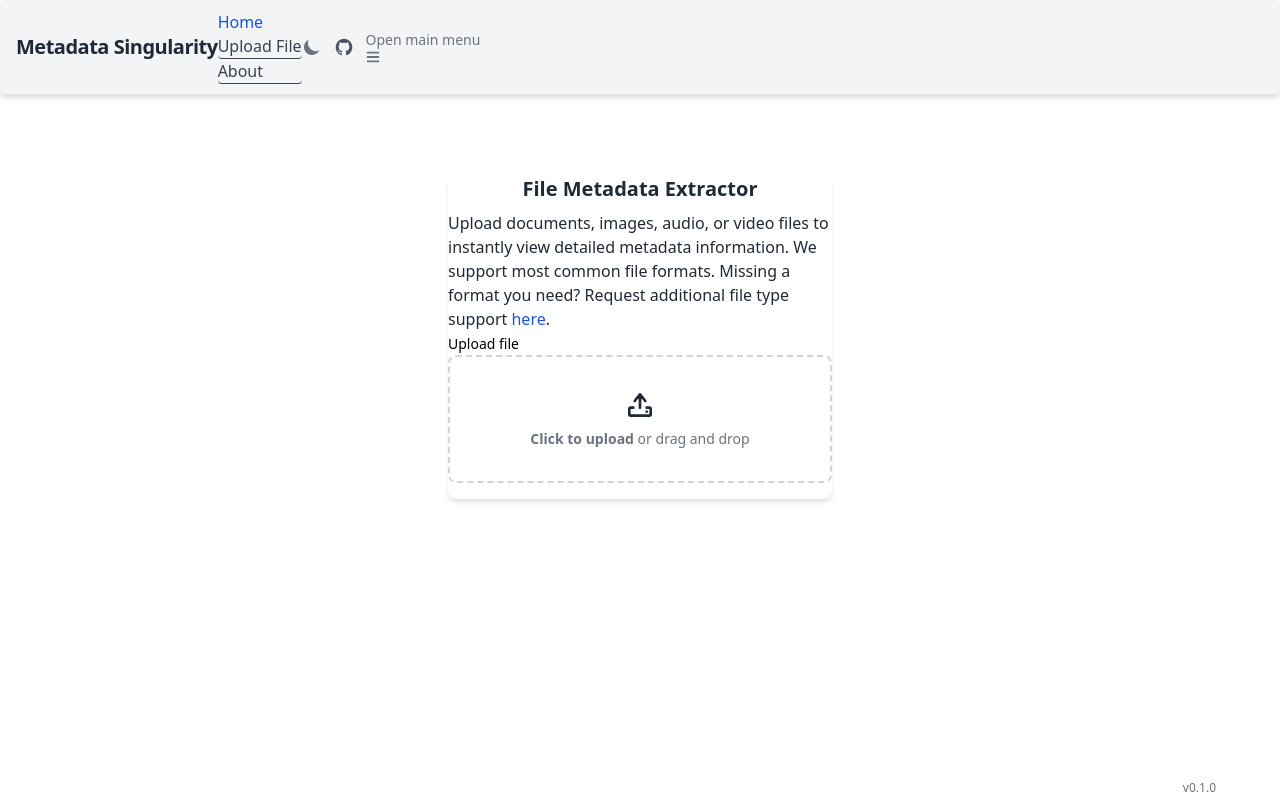
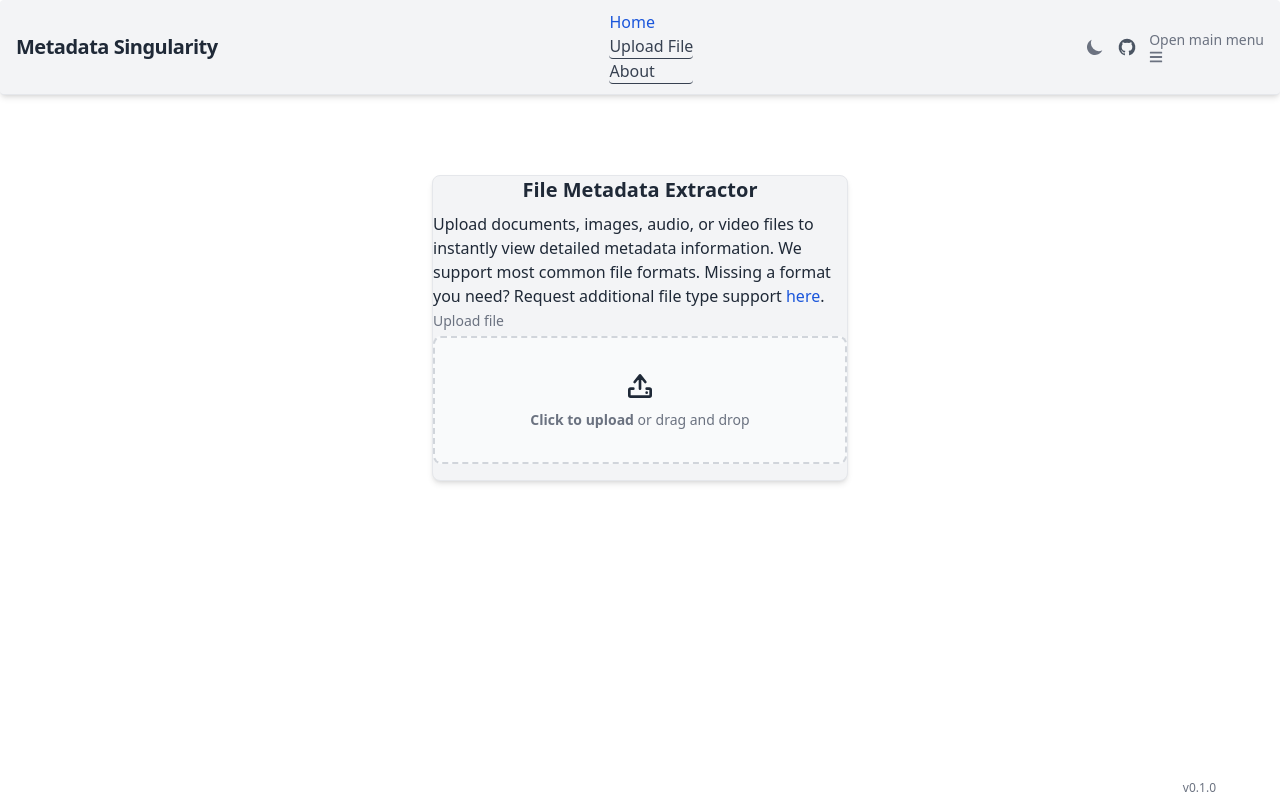
Before and after one commit to robert-beall/meta-max-frontend, a Next.js app: page / in a window 1280 px wide. Built offline with nearby package versions, Linux system fonts and the light colour scheme.

Commit message:
Add basic display container

```diff
--- a/app/layout.tsx
+++ b/app/layout.tsx
@@ -13,7 +13,7 @@ export default function RootLayout({
       <body className="min-h-screen dark:bg-gray-800">
         <Navigation />
         {/* Main Content Section */}
-        <main className="container max-w-md mx-auto pt-16 pb-12 px-4">
+        <main className="container max-w-5xl mx-auto pt-16 pb-12 px-4">
           {children}
         </main>
       </body>
--- a/app/page.tsx
+++ b/app/page.tsx
@@ -1,4 +1,5 @@
 'use client'
+import { Display } from "@/components/Display";
 import { SingularityForm } from "@/components/SingularityForm";
 import { useEffect, useState } from "react";
 
@@ -14,7 +15,7 @@ export default function Home() {
       } else {
         setViewToggle(false);
       }
-    }, 3000);
+    }, 1000);
   };
 
   useEffect(() => {
@@ -24,6 +25,12 @@ export default function Home() {
   }, [file])
 
   return (
-    <SingularityForm handleUpload={handleUpload} className={`transition-opacity duration-300 ease-in-out ${!viewToggle ? 'opacity-100' : 'opacity-0'}`} />
+    <>
+      {
+        !viewToggle &&
+        <SingularityForm handleUpload={handleUpload} />
+      }
+      <Display className={`transition-opacity duration-400 ease-in-out ${viewToggle ? 'opacity-100' : 'opacity-0'}`} />
+    </>
   );
 }
--- /dev/null
+++ b/components/Display.tsx
@@ -0,0 +1,14 @@
+import { type ReactNode } from "react";
+
+export const Display = ({ className = '' }: BaseProps): ReactNode => {
+    return (// You can easily customize the header content:
+        <div className={`bg-white dark:bg-gray-800 border border-gray-200 rounded-lg shadow ${className}`}>
+            <div className="flex items-center justify-between p-4 bg-gray-100 dark:bg-gray-500 rounded-t-lg border-b-gray-200">
+                {/* Header content */}
+                <h1 className="text-xl text-center font-bold text-gray-800 dark:text-gray-100 mb-2">File Metadata</h1>
+            </div>
+            <div className="p-4">
+                {/* Card content */}
+            </div>
+        </div >);
+};
--- a/components/SingularityForm.tsx
+++ b/components/SingularityForm.tsx
@@ -17,17 +17,17 @@ export const SingularityForm = ({ handleUpload, className = '' }: UploadProps &
 
     return (
         <div className={`max-w-md mx-auto w-full p-4 ${className}`}>
-            <Card>
+            <Card className="bg-gray-100 dark:bg-gray-600">
                 <h1 className="text-xl text-center font-bold text-gray-800 dark:text-gray-100 mb-2">File Metadata Extractor</h1>
-                <p className="text-gray-800 dark:text-gray-300">
+                <p className="text-gray-800 dark:text-gray-200">
                     Upload documents, images, audio, or video files to instantly view detailed metadata information. We support most common file formats. Missing a format you need? Request additional file type support <a className="text-blue-700 dark:text-blue-500 hover:underline focus:outline-none focus:ring-2 focus:ring-blue-500" href="#" aria-label="Request support for additional file types">here</a>.
                 </p>
                 <form>
                     <div className="mb-4">
-                        <Label htmlFor="dropzone">Upload file</Label>
+                        <Label htmlFor="dropzone" className="text-gray-500 dark:text-gray-300">Upload file</Label>
                         <div
                             {...getRootProps()}
-                            className={`border-2 border-dashed rounded-lg p-4 cursor-pointer ${isDragActive ? "border-blue-500 bg-blue-50" : "border-gray-300"
+                            className={`bg-gray-50 dark:bg-gray-700 border-2 border-dashed rounded-lg p-4 mt-1 cursor-pointer ${isDragActive ? "border-blue-500 bg-blue-50" : "border-gray-300"
                                 }`}
                         >
                             <input {...getInputProps()} id="dropzone" />
--- a/package.json
+++ b/package.json
@@ -18,7 +18,8 @@
     "react": "^19.1.0",
     "react-dom": "^19.1.0",
     "react-dropzone": "^14.3.8",
-    "react-icons": "^5.5.0"
+    "react-icons": "^5.5.0",
+    "react-json-viewer": "^3.0.1"
   },
   "devDependencies": {
     "@eslint/eslintrc": "^3.3.1",
```
Also changed, not shown: 1 other file (tests, documents, lock files or other folders).
